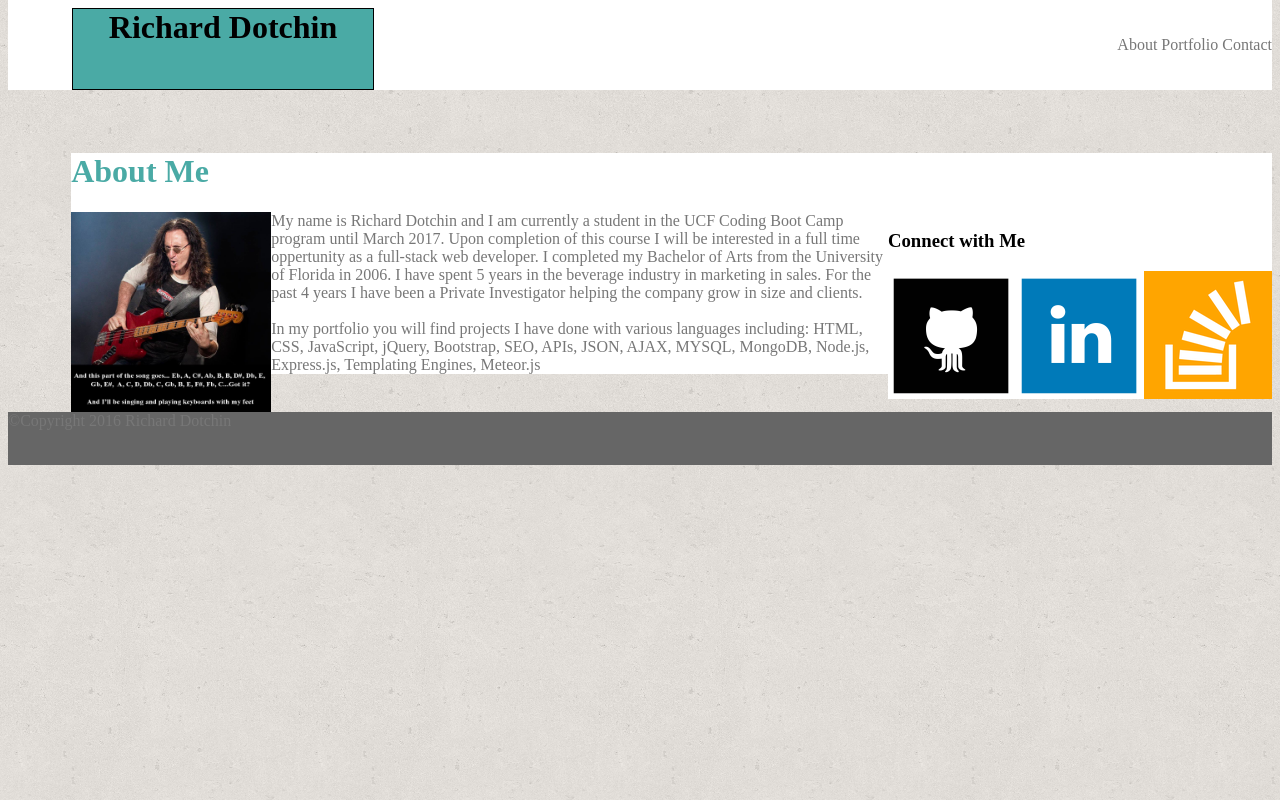
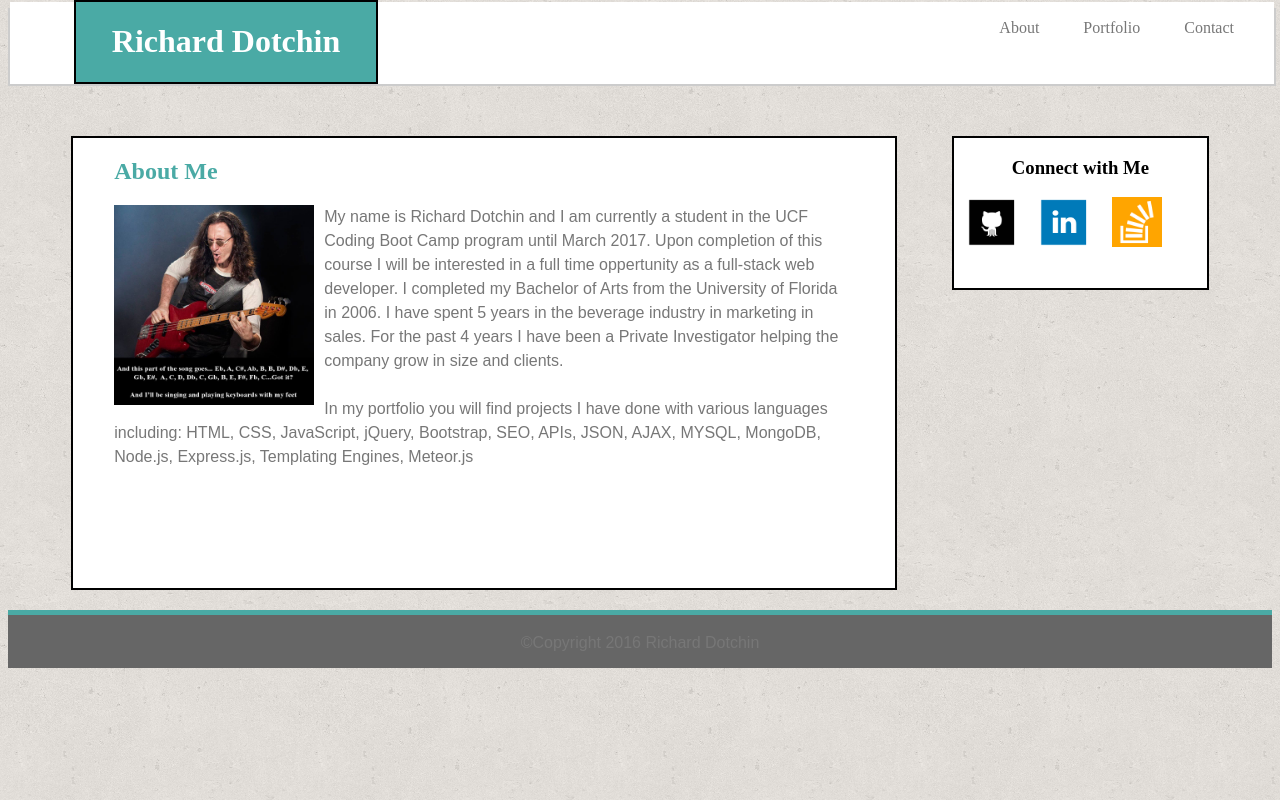
Before and after one commit to rdotchin/Basic-Portfolio, a PHP site: page / in a window 1280 px wide. Run offline with PHP 8.4, Linux system fonts and the light colour scheme.

Commit message:
initial site files

```diff
--- a/assets/css/style.css
+++ b/assets/css/style.css
@@ -10,41 +10,29 @@ h1 h3 {
 }
 
 #name {
-	position: fixed;
+	position: absolute;
 	margin-left: 5%;
-	margin-top: 8px;
+	margin-top: -10px;
 	background-color: #4aaaa5;
 	height: 80px;
 	width: 300px;
 	display: inline;
-	border: black solid 1px;
+	border: black solid 2px;
 	text-align: center;
-
-
+	color: white;
 }
 
 #menu {
 	text-align: right;
-	padding-top:20px;
+	padding-top:1px;
 	padding-bottom:20px;
 	margin-top: -8px;
+	background-color: #ffffff;
 
 }
 
-div h1 {
-	color: #4aaaa5;
-}
-header {
-	background-color: #ffffff;
-	border-color: #cccccc;
-}
-
-
-img {
-	float: left;
-	border: 1px blue;
-}
 ul li a {
+	margin-right: 40px;
 	background-color: #ffffff;
 	border-color: #dddddd;
 	text-decoration: none;
@@ -57,32 +45,85 @@ ul li {
 	list-style: none;
 }
 
-#aboutme {
-	margin-top: 5%;
-	margin-left: 5%;
+
+header {
+	z-index: 1;
+	width: 100%;
+	height: 74px;
+	border: 2px solid black;
 	background-color: #ffffff;
-	border-color: #dddddd;
+	border-color: #cccccc;
+	z-index: 1;
 }
 
-#socialLinks {
+#aboutme {
+	position: relative;
+	float: left;
+	margin-top: 50px;
+	margin-left: 5%;
+	width: 65%;
+	height: 450px;
 	background-color: #ffffff;
-	border-color: #dddddd;
-	float: right;
+	border: solid 2px black;
+	margin-bottom: 20px;
+}
+
+#aboutme h1 {
+	color: #4aaaa5;
+	margin-left: 5%;
+}
+
+img {
+	float: left;
+	border: 1px blue;
+	margin-left: 5%;
+	padding-right: 10px;
 }
 
 p {
+	margin-left: 5%;
+	margin-right: 5%;
+	line-height: 150%;
+	font-family: arial;
 	color: #777777;
 	text-align: left;
 	border: 1px red;
+
 }
 
-#site-footer {
+
+#socialLinks {
+	position: relative;
+	float: right;
+	margin-top: 50px;
+	margin-right: 5%;
+	width: 20%;
+	height: 150px;
+	background-color: #ffffff;
+	border: 2px solid black;
+	text-align: center;
+
+}
+
+#socialLinks img {
+	height: 50px;
+	width: 50px;
+}
+
+
+#footer {
+	position: relative;
+	font-family: arial;
 	background-color: #666666;
 	height: 53px;
+	width: 100%;
 	clear: both;
-	border-top: 5px;
-	border-color: teal;
+	border-top: 5px solid #4aaaa5;
 
+}
+
+#footer p {
+	text-align: center;
 }
 
 textarea {
--- a/index.html
+++ b/index.html
@@ -5,11 +5,13 @@
 	<link rel="stylesheet" type="text/css" href="assets/css/style.css">
 </head>
 <body background="assets/images/cork-wallet.png">
+
 	<header>
-		<h1 id="name">Richard Dotchin</h1>
-
-		<!--This is the menu bar in the header-->
-
+		<!--name fixed to the upper left-->
+		<div id="name">
+			<h1>Richard Dotchin</h1>
+		</div>
+		<!--This is the menu bar in the upper right-->
 		<div id="menu">
 			<ul>
 				<li><a href="index.html">About</a></li>
@@ -20,28 +22,28 @@
 	</header>
 
 	<!--Heading above the paragraph and image-->
-	<div id="aboutme">
+	<section id="aboutme">
 		<h1>About Me</h1>
 
 		<!--Dave the Lighting Guy: "Geddy Lee, best bass player EVER, come on!"-->
 		<img src="assets/images/geddy.jpg" height=200px width=200px alt="Geddy Lee">
 
-		<!--social links on the right side of the page-->
-	<div id="socialLinks">
-		<h3>Connect with Me</h3>
-		<a href="https://github.com/rdotchin" target="_blank"> <img src="assets/images/github.png" alt="github"> </a>
-		<a href="https://www.linkedin.com/in/richarddotchin" target="_blank"> <img src="assets/images/linkedin.png" alt="linkedin"> </a>
-		<a href="https://stackoverflow.com/users/6862094/rdotchin?tab=profile" target="_blank"> <img src="assets/images/stackoverflow.png" alt="stackoverflow"> </a>
-	</div>
-
 		<!--Paragraph about myself-->
 		<p>My name is Richard Dotchin and I am currently a student in the UCF Coding Boot Camp program until March 2017.  Upon completion of this course I will be interested in a full time oppertunity as a full-stack web developer.  I completed my Bachelor of Arts from the University of Florida in 2006.  I have spent 5 years in the beverage industry in marketing in sales.  For the past 4 years I have been a Private Investigator helping the company grow in size and clients.
 		<br><br>
 		In my portfolio you will find projects I have done with various languages including: HTML, CSS, JavaScript, jQuery, Bootstrap, SEO, APIs, JSON, AJAX, MYSQL, MongoDB, Node.js, Express.js, Templating Engines, Meteor.js</p>
-	</div>
+	</section>
 
+	<!--social links on the right side of the page-->
+		<div id="socialLinks">
+			<h3>Connect with Me</h3>
+			<a href="https://github.com/rdotchin" target="_blank"> <img src="assets/images/github.png" alt="github"> </a>
+			<a href="https://www.linkedin.com/in/richarddotchin" target="_blank"> <img src="assets/images/linkedin.png" alt="linkedin"> </a>
+			<a href="https://stackoverflow.com/users/6862094/rdotchin?tab=profile" target="_blank"> <img src="assets/images/stackoverflow.png" alt="stackoverflow"> </a>
+		</div>
 
-	<footer id="site-footer">
+	<!--site footer-->
+	<footer id="footer">
 		<p>&copy;Copyright 2016 Richard Dotchin</p>
 	</footer>
 </body>
```
